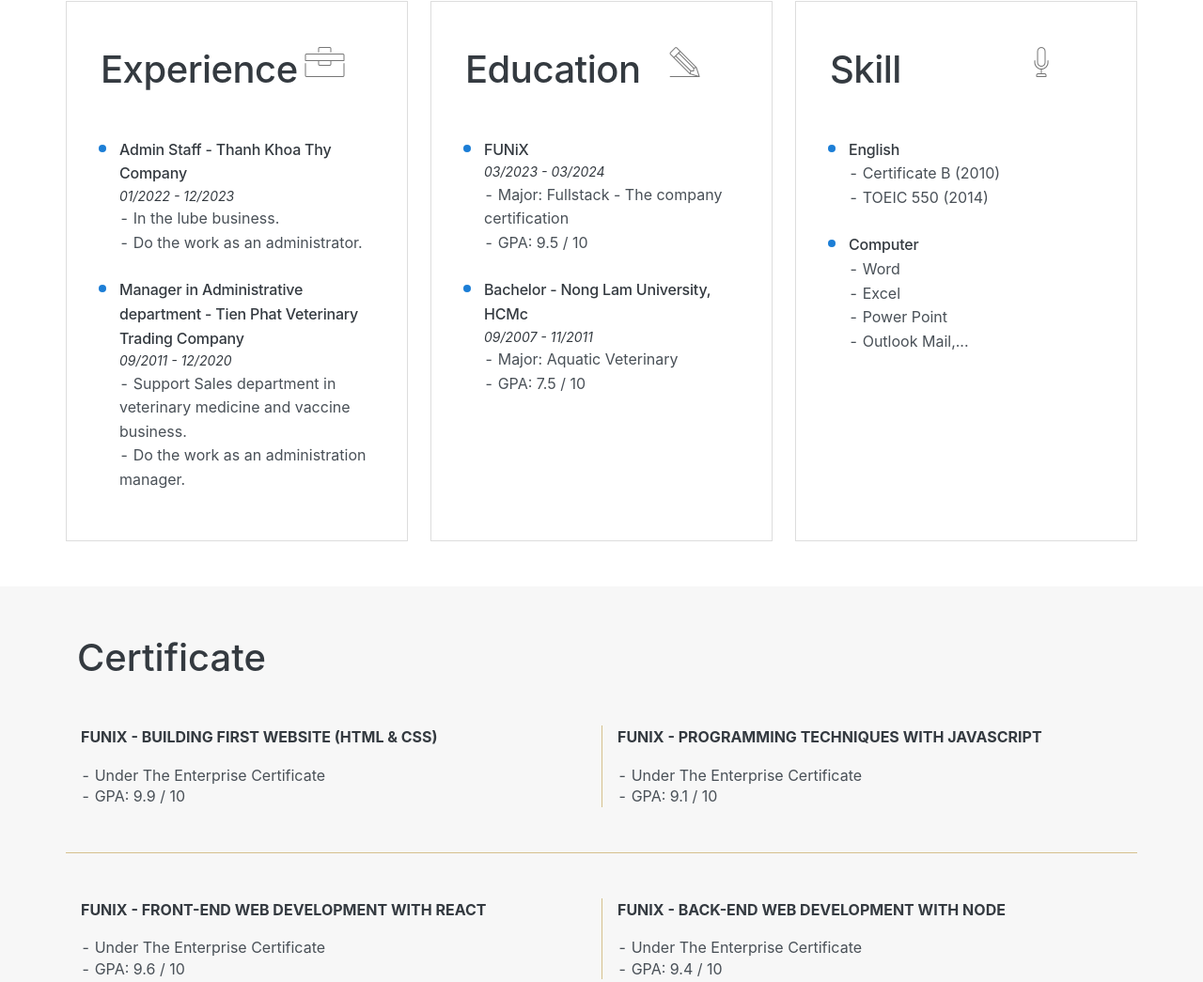
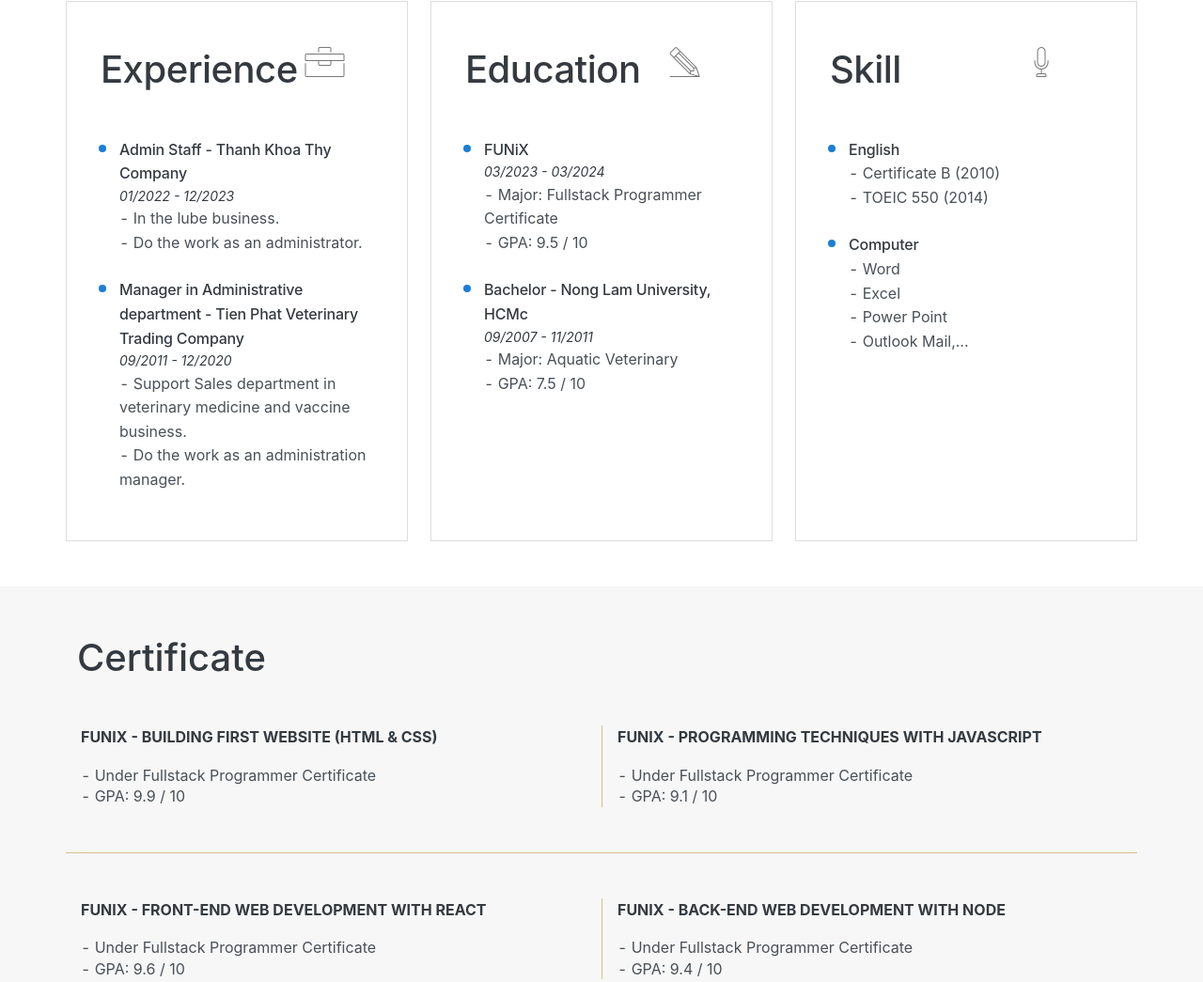
Before and after one commit to linhvnl/cv, a plain HTML site: page index.html in a window 1280 px wide. Shown: the part 933-1978 px from the top of the page at 94% size. Drawn offline with nearby package versions, Linux system fonts and the light colour scheme.

Commit message:
Update index.html
Edit content (name of certificate)

```diff
--- a/index.html
+++ b/index.html
@@ -129,7 +129,7 @@
                 <div class="job-info-name">FUNiX</div>
                 <div class="job-info-time">03/2023 - 03/2024</div>
                 <ul class="job-info-details">
-                  <li>Major: Fullstack - The company certification</li>
+                  <li>Major: Fullstack Programmer Certificate</li>
                   <li>GPA: 9.5 / 10</li>
                 </ul>
               </li>
@@ -174,132 +174,6 @@
             </div>
           </div>
 
-          <!-- Activity -->
-          <!-- <div class="job-info-item mb-4 mb-lg-0 order-3 order-lg-0">
-            <h1>Activity</h1>
-            <i class="ic-toolbox"></i>
-            <div class="job-info-content">
-            <ul>
-              <li>
-                <div class="job-info-name">
-                  FPT Edu Hackathon 20xx
-                </div>
-                <div class="job-info-time">xx/2023 - xx/2023</div>
-                <ul class="job-info-details">
-                  <li>Paticipant</li>
-                  <li>Subject: Website on waste classification.</li>
-                </ul>
-              </li>
-              <li>
-                <div class="job-info-name">
-                  Club XYZ
-                </div>
-                <div class="job-info-time">xx/2023 - xx/2023</div>
-                <ul class="job-info-details">
-                  </li>
-                  <li>Active member</li>
-                </ul>
-              </li>
-            </ul>
-          </div>
-          </div> -->
-
-          <!-- Hobby -->
-          <!-- <div class="job-info-item order-5 order-lg-0">
-            <h1>Hobby</h1>
-            <i class="ic-telescope"></i>
-            <div class="job-info-content job-info-content-hobby">
-              <div>
-                <div class="hobby-icon">
-                  <i class="ic-megaphone"></i>
-                </div>
-                <p>Music</p>
-              </div>
-              <div>
-                <div class="hobby-icon">
-                  <i class="ic-strategy"></i>
-                </div>
-                <p>Game</p>
-              </div>
-              <div>
-                <div class="hobby-icon">
-                  <i class="ic-hotairballoon"></i>
-                </div>
-                <p>Travel</p>
-              </div>
-              <div>
-                <div class="hobby-icon">
-                  <i class="ic-basket"></i>
-                </div>
-                <p>Cook</p>
-              </div>
-            </div>
-          </div> -->
-
-          <!-- Language -->
-          <!-- <div class="job-info-item mb-4 mb-md-0 mb-lg-0 order-2 order-lg-0">
-            <h1>Language</h1>
-            <i class="ic-mic"></i>
-            <div class="job-info-content">
-              <div>
-                <p>English - TOEIC 550</p>
-                <div class="skill-level">
-                  <span class="yes"></span>
-                  <span class="yes"></span>
-                  <span></span>
-                </div>
-              </div>
-              <div>
-                <p>Japanese - XXX 000</p>
-                <div class="skill-level">
-                  <span></span>
-                  <span></span>
-                  <span></span>
-                </div>
-              </div>
-            </div>
-          </div>       -->
-
-          <!-- Skill -->
-          <!-- <div class="job-info-item mb-4 mb-lg-0 order-1 order-lg-0">
-            <h1>Skill</h1>
-            <i class="ic-tools-2"></i>
-            <div class="job-info-content">
-              <div>
-                <p>HTML/CSS: Fundamental</p>
-                <div class="skill-level">
-                  <span class="yes"></span>
-                  <span></span>
-                  <span></span>
-                </div>
-              </div>
-              <div>
-                <p>JavaScript: Intermediate</p>
-                <div class="skill-level">
-                  <span class="yes"></span>
-                  <span class="yes"></span>
-                  <span></span>
-                </div>
-              </div>
-              <div>
-                <p>NodeJS: Intermediate</p>
-                <div class="skill-level">
-                  <span class="yes"></span>
-                  <span class="yes"></span>
-                  <span></span>
-                </div>
-              </div>
-              <div>
-                <p>Bootstrap 5: Fundamental</p>
-                <div class="skill-level">
-                  <span class="yes"></span>
-                  <span></span>
-                  <span></span>
-                </div>
-              </div>
-            </div>
-          </div>  -->
-
         </div>
       </div>
     </section>
@@ -315,7 +189,7 @@
                 <p class="fw-bold">FUNIX - BUILDING FIRST WEBSITE (HTML & CSS)
                 </p>
                 <ul>
-                  <li>Under The Enterprise Certificate</li>
+                  <li>Under Fullstack Programmer Certificate</li>
                   <li>GPA: 9.9 / 10</li>
                 </ul>
               </div>
@@ -326,7 +200,7 @@
               <p class="fw-bold">FUNIX - PROGRAMMING TECHNIQUES WITH JAVASCRIPT
               </p>
               <ul>
-                <li>Under The Enterprise Certificate</li>
+                <li>Under Fullstack Programmer Certificate</li>
                 <li>GPA: 9.1 / 10</li>
               </ul>
             </div>
@@ -338,7 +212,7 @@
             <div>
               <p class="fw-bold">FUNIX - FRONT-END WEB DEVELOPMENT WITH REACT</p>
               <ul>
-                <li>Under The Enterprise Certificate</li>
+                <li>Under Fullstack Programmer Certificate</li>
                 <li>GPA: 9.6 / 10</li>
               </ul>
             </div>
@@ -349,7 +223,7 @@
                 <p class="fw-bold">FUNIX - BACK-END WEB DEVELOPMENT WITH NODE</p>
                 </p>
                 <ul>
-                  <li>Under The Enterprise Certificate</li>
+                  <li>Under Fullstack Programmer Certificate</li>
                   <li>GPA: 9.4 / 10</li>
                 </ul>
               </div>
```
